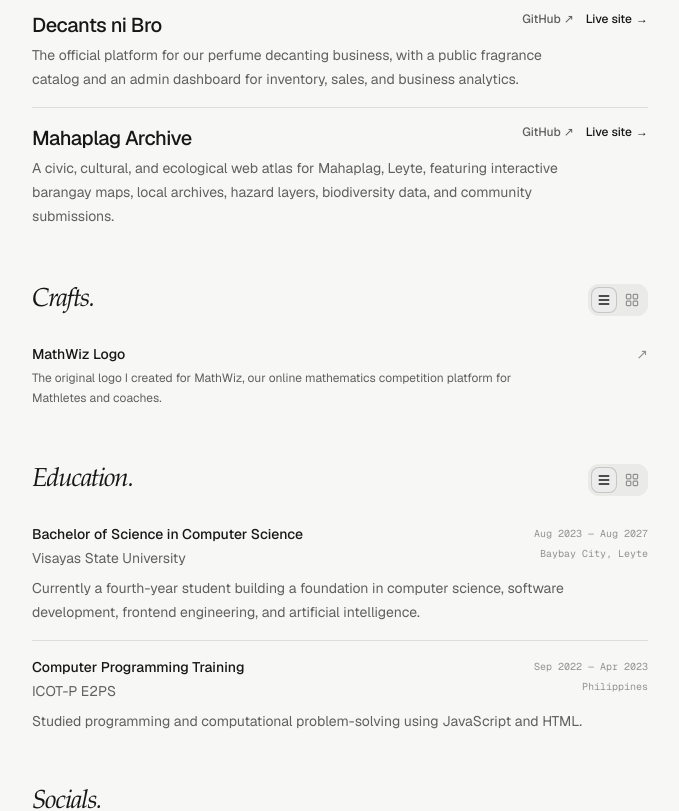
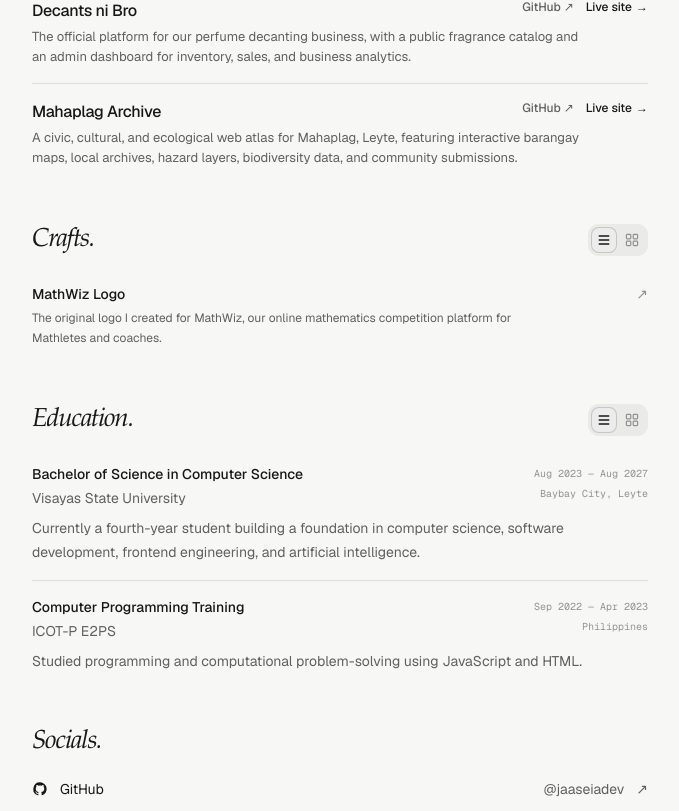
Before and after one commit to jaaseiadev/jaaseia-portfolio, a Next.js app: page / in a window 1280 px wide. Shown: the part 675-1486 px from the top of the page, without its empty margins (300-979 px from the left). Built offline with nearby package versions, Linux system fonts and the light colour scheme.

Commit message:
Refine project typography and social colors

```diff
--- a/app/components/project-card.tsx
+++ b/app/components/project-card.tsx
@@ -52,11 +52,11 @@
       }
     >
       <div className="mb-1 flex items-start justify-between gap-3">
-        <h3 className="text-xl font-medium tracking-[-0.025em]">{project.name}</h3>
+        <h3 className="text-base font-medium tracking-[-0.02em]">{project.name}</h3>
         {view === "list" ? projectLinks : null}
       </div>
 
-      <p className="max-w-[560px] text-sm leading-6 text-muted">{project.description}</p>
+      <p className="max-w-[560px] text-[13px] leading-5 text-muted">{project.description}</p>
 
       {view === "cards" ? (
         <div className="mt-auto flex flex-col gap-4 pt-6">
--- a/app/page.tsx
+++ b/app/page.tsx
@@ -16,10 +16,22 @@
 import { portfolio } from "@/app/data/portfolio";
 
 const socialIcons = {
-  GitHub: GitHubIcon,
-  LinkedIn: LinkedInIcon,
-  Facebook: FacebookIcon,
-  Email: MailIcon,
+  GitHub: {
+    icon: GitHubIcon,
+    color: "text-[#181717] dark:text-[#f0f0f0]",
+  },
+  LinkedIn: {
+    icon: LinkedInIcon,
+    color: "text-[#0A66C2]",
+  },
+  Facebook: {
+    icon: FacebookIcon,
+    color: "text-[#1877F2]",
+  },
+  Email: {
+    icon: MailIcon,
+    color: "text-[#EA4335]",
+  },
 };
 
 export default function Home() {
@@ -98,7 +110,8 @@
           <h2 className="editorial-heading mb-3">Socials.</h2>
           <div className="divide-y divide-border">
             {portfolio.socials.map((social) => {
-              const Icon = socialIcons[social.label as keyof typeof socialIcons];
+              const socialIcon = socialIcons[social.label as keyof typeof socialIcons];
+              const Icon = socialIcon?.icon;
               return (
                 <a
                   key={social.label}
@@ -108,7 +121,7 @@
                   className="group flex items-center justify-between py-3 text-sm"
                 >
                   <span className="flex items-center gap-3">
-                    {Icon ? <Icon className="size-4 text-muted" /> : null}
+                    {Icon ? <Icon className={`size-4 ${socialIcon.color}`} /> : null}
                     {social.label}
                   </span>
                   <span className="flex items-center gap-3 text-muted">
```
